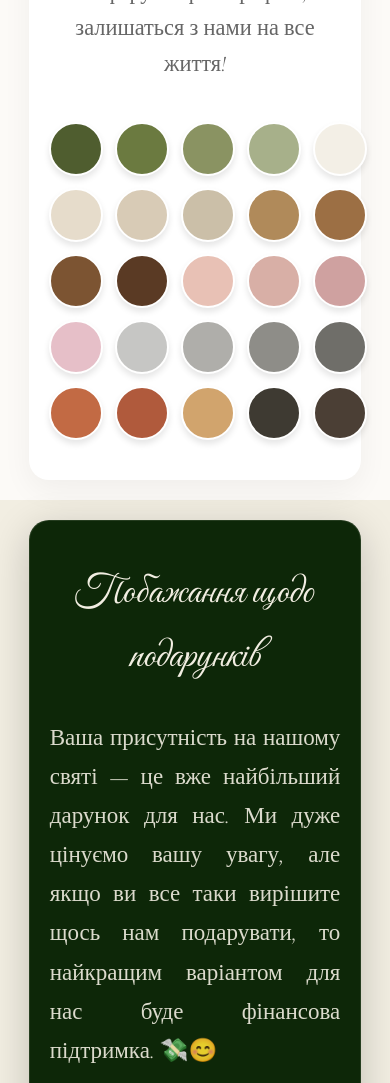
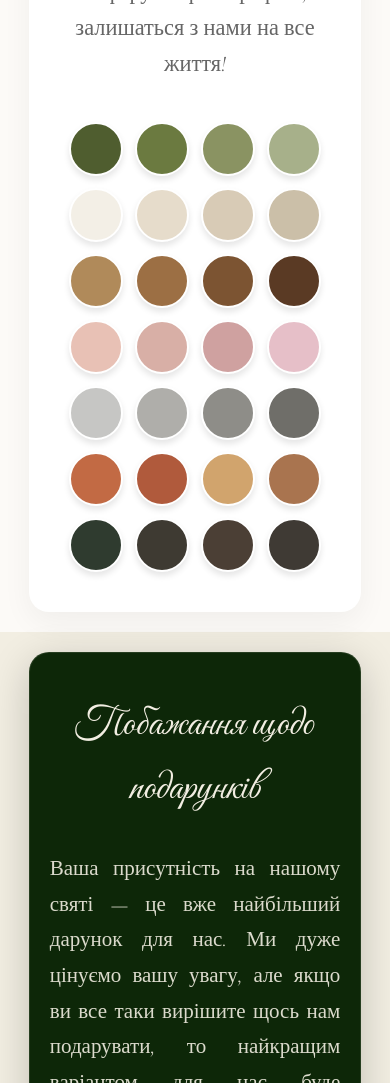
Before and after one commit to cuphuk99/wedding, a plain HTML site: page index.html in a window 390 px wide. Shown: the part 2120-3203 px from the top of the page. Drawn offline with nearby package versions, Linux system fonts and the light colour scheme; a script that the page names is missing; a web font is replaced by a local one.

Commit message:
dress code update

```diff
--- a/index.html
+++ b/index.html
@@ -161,10 +161,12 @@
                     <div class="color-circle" style="background-color: #C26A44;"></div>
                     <div class="color-circle" style="background-color: #B05A3C;"></div>
                     <div class="color-circle" style="background-color: #D1A46D;"></div>
-                    <!-- <div class="color-circle" style="background-color: #A9744F;"></div> -->
+                    <div class="color-circle" style="background-color: #A9744F;"></div>
 
+                    <div class="color-circle" style="background-color: #2F3B2F;"></div>
                     <div class="color-circle" style="background-color: #3E3A32;"></div>
                     <div class="color-circle" style="background-color: #4B3F35;"></div>
+                    <div class="color-circle" style="background-color: #3F3A34;"></div>
                 </div>
             </div>
 
--- a/style.css
+++ b/style.css
@@ -710,7 +710,7 @@ p {
 /* Адаптація для мобільних */
 @media (max-width: 650px) {
     .color-palette {
-        grid-template-columns: repeat(5, 1fr); /* 4 колонки на телефонах */
+        grid-template-columns: repeat(4, 1fr); /* 4 колонки на телефонах */
         gap: 12px;
     }
 
@@ -1162,7 +1162,7 @@ p {
 .gifts-section--reversed .gifts-text {
     color: #f2eee2 !important;
     opacity: 0.9;
-    font-size: 23px;
+    font-size: 21px;
 }
 
 footer {
```
